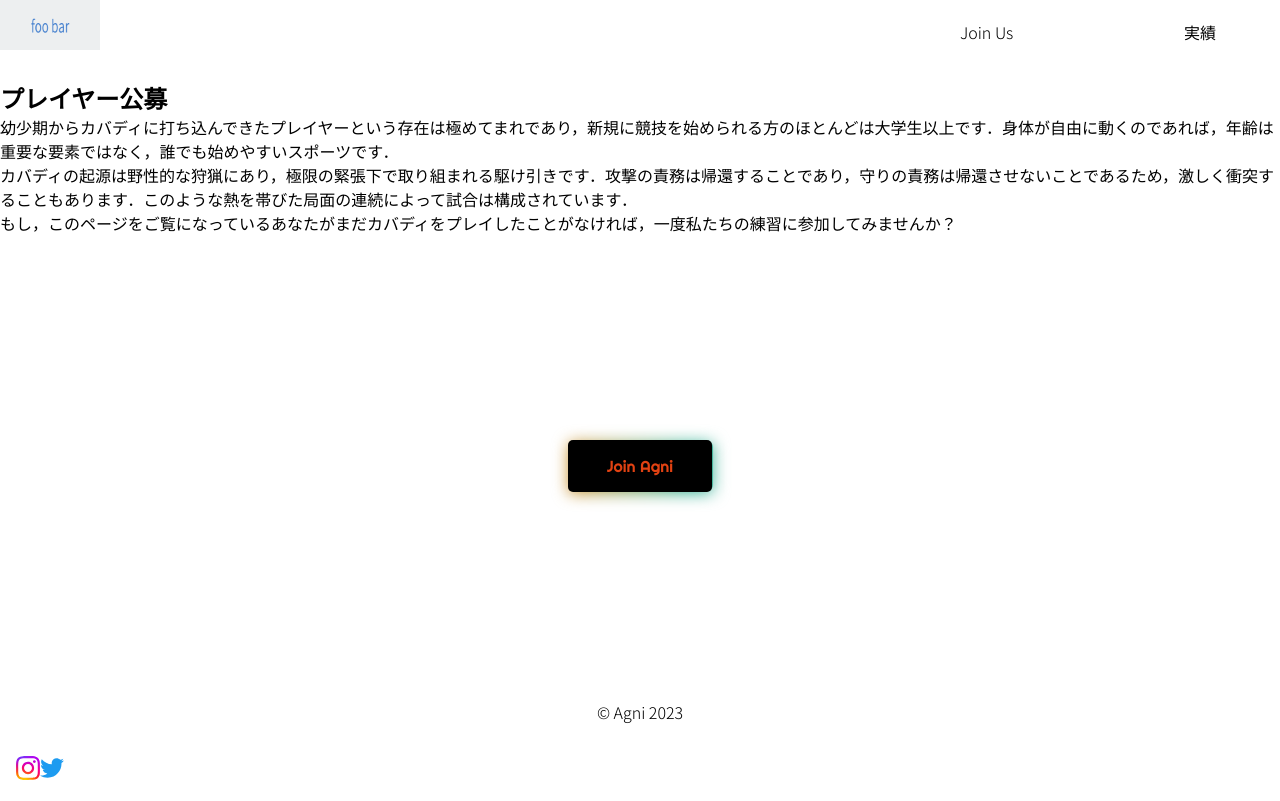
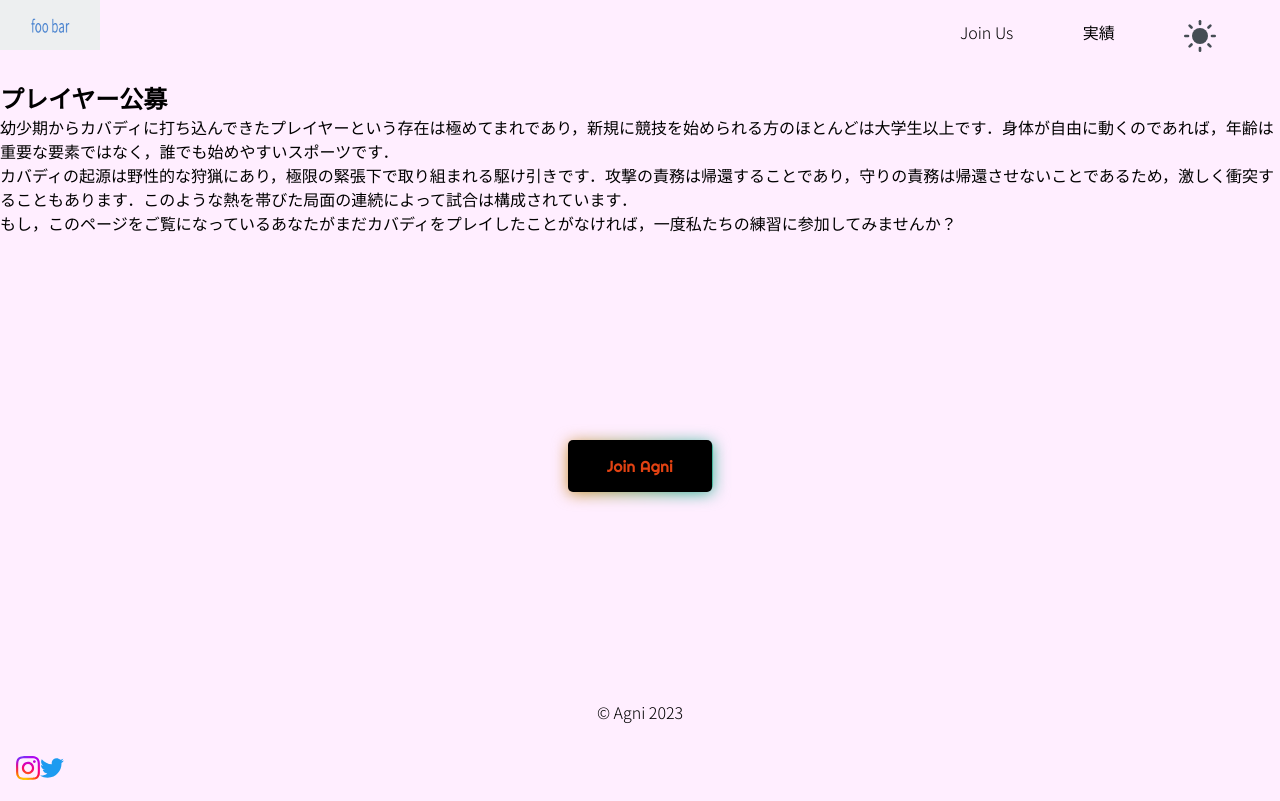
Before and after one commit to kustham/nigiri, a Next.js app: page /recruit in a window 1280 px wide. Built offline with nearby package versions, Linux system fonts and the light colour scheme.

Commit message:
:construction: wip

```diff
--- a/app/_components/header.tsx
+++ b/app/_components/header.tsx
@@ -3,6 +3,7 @@ import headerStyles from 'styles/components/header.module.scss'
 import Image from 'next/image'
 import Link from 'next/link'
 import { useCallback, useEffect, useState } from 'react'
+import { ChangeThemeButton } from './theme/themeButton'
 
 const Header = () => {
     const [isHeaderShown, setIsHeaderShown] = useState(true)
@@ -46,6 +47,9 @@ const Header = () => {
                     <li>
                         <Link href='/achievement'>実績</Link>
                     </li>
+                    <li>
+                        <ChangeThemeButton />
+                    </li>
                 </ul>
             </nav>
         </header>
--- /dev/null
+++ b/app/_components/theme/themeButton.tsx
@@ -0,0 +1,58 @@
+import { useTheme } from 'next-themes'
+import { useEffect, useState } from 'react'
+import headerStyles from 'styles/components/header.module.scss'
+
+export const ChangeThemeButton = () => {
+    const [mounted, setMounted] = useState(false)
+    const { theme, setTheme } = useTheme()
+
+    useEffect(() => {
+        setMounted(true)
+    }, [])
+    if (!mounted) {
+        return null
+    }
+
+    return (
+        <>
+            <button
+                className={headerStyles.themeToggle}
+                id='theme-toggle'
+                type='button'
+                title='Toggles light &amp; dark'
+                onClick={() => {
+                    if (theme === 'light') {
+                        return setTheme('dark')
+                    }
+                    return setTheme('light')
+                }}
+            >
+                <svg className={headerStyles.sunMoon} aria-hidden='true' width='24' height='24' viewBox='0 0 24 24'>
+                    <title>theme</title>
+                    <mask className={headerStyles.moon} id='moon-mask'>
+                        <rect x='0' y='0' width='100%' height='100%' fill='white' />
+                        <circle cx='24' cy='10' r='6' fill='black' />
+                    </mask>
+                    <circle
+                        className={headerStyles.sun}
+                        cx='12'
+                        cy='12'
+                        r='6'
+                        mask='url(#moon-mask)'
+                        fill='currentColor'
+                    />
+                    <g className={headerStyles.sunBeams} stroke='currentColor'>
+                        <line x1='12' y1='1' x2='12' y2='3' />
+                        <line x1='12' y1='21' x2='12' y2='23' />
+                        <line x1='4.22' y1='4.22' x2='5.64' y2='5.64' />
+                        <line x1='18.36' y1='18.36' x2='19.78' y2='19.78' />
+                        <line x1='1' y1='12' x2='3' y2='12' />
+                        <line x1='21' y1='12' x2='23' y2='12' />
+                        <line x1='4.22' y1='19.78' x2='5.64' y2='18.36' />
+                        <line x1='18.36' y1='5.64' x2='19.78' y2='4.22' />
+                    </g>
+                </svg>
+            </button>
+        </>
+    )
+}
--- a/app/layout.tsx
+++ b/app/layout.tsx
@@ -3,6 +3,7 @@ import { Noto_Sans_JP } from 'next/font/google'
 import Footer from './_components/footer'
 import Header from './_components/header'
 import { Metadata } from 'next'
+import { Providers } from './providers'
 
 const noto = Noto_Sans_JP({
     subsets: ['latin'],
@@ -39,9 +40,11 @@ export default function RootLayout({ children }: { children: React.ReactNode })
     return (
         <html lang='ja'>
             <body className={noto.className}>
-                <Header />
-                {children}
-                <Footer />
+                <Providers>
+                    <Header />
+                    {children}
+                    <Footer />
+                </Providers>
             </body>
         </html>
     )
--- /dev/null
+++ b/app/providers.tsx
@@ -0,0 +1,7 @@
+'use client'
+
+import { ThemeProvider } from 'next-themes'
+
+export function Providers({ children }: { children: React.ReactNode }) {
+    return <ThemeProvider defaultTheme='system'> {children}</ThemeProvider>
+}
--- a/app/styles/components/header.module.scss
+++ b/app/styles/components/header.module.scss
@@ -3,10 +3,6 @@
   width: 100%;
   z-index: 999;
   text-align: center;
-}
-
-.agniHeader.UpMove {
-  animation: UpAnime 0.5s forwards;
 }
 
 .agniNav {
@@ -26,3 +22,74 @@
   padding: 20px 0;
   margin-right: 5%;
 }
+
+.themeToggle {
+  --size: 2rem;
+  --icon-fill: hsl(210 10% 30%);
+  --icon-fill-hover: hsl(210 10% 15%);
+  background: none;
+  border: none;
+  padding: 0;
+  inline-size: var(--size);
+  block-size: var(--size);
+  aspect-ratio: 1;
+  border-radius: 50%;
+  cursor: pointer;
+  touch-action: manipulation;
+  -webkit-tap-highlight-color: transparent;
+  outline-offset: 5px;
+}
+
+.themeToggle > svg {
+  inline-size: 100%;
+  block-size: 100%;
+  stroke-linecap: round;
+}
+
+.sunMoon > :is(.moon, .sun) {
+  fill: var(--icon-fill);
+}
+
+[data-theme="dark"] .sunMoon > :is(.moon, .sun) {
+  fill: gold;
+}
+.sunMoon .moon > circle {
+  transition: cx 0.25s cubic-bezier(0, 0, 0, 1);
+}
+
+[data-theme="dark"] .sunMoon > .moon > circle {
+  transform: translate(0);
+  cx: 17;
+}
+.sunMoon .sun {
+  transition: transform 0.5s cubic-bezier(0.5, 1.25, 0.75, 1.25);
+}
+
+[data-theme="dark"] .sunMoon > .sun {
+  transform: scale(1.75);
+  transition-timing-function: cubic-bezier(0.25, 0, 0.3, 1);
+  transition-duration: 0.25s;
+}
+
+.sunBeams {
+  transition: transform 0.5s cubic-bezier(0.5, 1.5, 0.75, 1.25), opacity 0.5s cubic-bezier(0.25, 0, 0.3, 1);
+  stroke: var(--icon-fill);
+  stroke-width: 2px;
+  opacity: 0;
+}
+[data-theme="light"] .sunBeams {
+  opacity: 1;
+}
+.sunMoon > .sunBeams {
+  transition: transform 0.5s cubic-bezier(0.5, 1.5, 0.75, 1.25), opacity 0.5s cubic-bezier(0.25, 0, 0.3, 1);
+  stroke: var(--icon-fill);
+  stroke-width: 2px;
+}
+
+[data-theme="dark"] .sunMoon > .sunBeams {
+  transform: rotate(-25deg);
+  transition-duration: 0.15s;
+}
+.sunMoon > :is(.moon, .sun, .sunBeams) {
+  transform-origin: center center;
+}
--- a/app/styles/globals.scss
+++ b/app/styles/globals.scss
@@ -8,7 +8,6 @@
     --blue: #00a3e0;
     --another-blue: #2682ab;
     --green: #26ab8b;
-    --silver: #c0c0c0;
     --white: #ffeeff;
     --purple: #a12eab;
     --gold: #aba748;
@@ -16,36 +15,19 @@
     --yellow: #f08307;
 }
 
-@media (prefers-color-scheme: dark) {
-    :root {
-        --foreground-rgb: 255, 255, 255;
-        --background-start-rgb: 0, 0, 0;
-        --background-end-rgb: 0, 0, 0;
+[data-theme="dark"] {
+    background-color: var(--black);
+}
 
-        --primary-glow: radial-gradient(rgba(1, 65, 255, 0.4), rgba(1, 65, 255, 0));
-        --secondary-glow: linear-gradient(
-            to bottom right,
-            rgba(1, 65, 255, 0),
-            rgba(1, 65, 255, 0),
-            rgba(1, 65, 255, 0.3)
-        );
-
-        --tile-start-rgb: 2, 13, 46;
-        --tile-end-rgb: 2, 5, 19;
-        --tile-border: conic-gradient(#ffffff80, #ffffff40, #ffffff30, #ffffff20, #ffffff10, #ffffff10, #ffffff80);
-    }
-
-    html {
-        color-scheme: dark;
-        background-color: var(--black);
-        color: #fbfbfe;
-    }
+[data-theme="light"] {
+    background-color: var(--white);
 }
 
 * {
     position: relative;
     padding: 0;
     margin: 0;
+    transition: background 0.5s;
 }
 
 a {
```
Also changed, not shown: app/page.tsx (+4 -7 lines).
